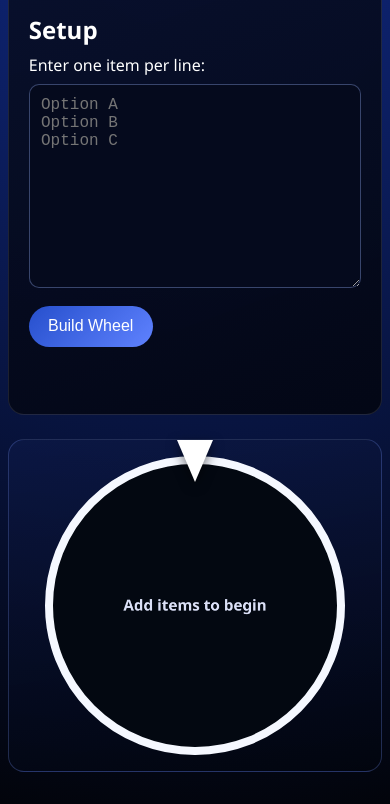
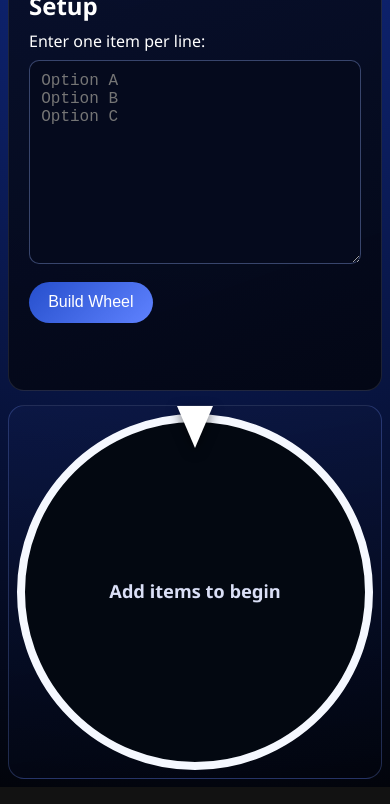
Before and after one commit to Jay2Base/WheelOfMisfortune, a plain HTML site: page index.html in a window 390 px wide. Shown: the part 115-919 px from the top of the page. Drawn offline with Linux system fonts and the light colour scheme.

Commit message:
chnaged responsiveness

```diff
--- a/styles.css
+++ b/styles.css
@@ -13,8 +13,15 @@
   box-sizing: border-box;
 }
 
+html,
+body {
+  width: 100%;
+  overflow-x: hidden;
+}
+
 body {
   margin: 0;
+  padding: clamp(0.5rem, 2vw, 1.25rem);
   min-height: 100vh;
   font-family: "Segoe UI", Tahoma, Geneva, Verdana, sans-serif;
   background: radial-gradient(circle at top, #102a88, var(--bg));
@@ -22,14 +29,16 @@ body {
 }
 
 .app {
-  width: min(1200px, 96vw);
-  margin: 2rem auto;
+  width: min(1240px, 100%);
+  margin: 0 auto;
   display: grid;
-  gap: 1.5rem;
+  gap: clamp(0.9rem, 2vw, 1.5rem);
   grid-template-columns: minmax(320px, 420px) 1fr;
+  align-items: start;
 }
 
 .panel {
+  min-width: 0;
   background: linear-gradient(160deg, rgba(9, 16, 44, 0.96), rgba(3, 7, 20, 0.97));
   border: 1px solid rgba(255, 255, 255, 0.1);
   border-radius: 16px;
@@ -109,6 +118,7 @@ button:disabled {
 }
 
 .wheel-area {
+  min-width: 0;
   display: grid;
   place-items: center;
   background: linear-gradient(170deg, rgba(13, 25, 71, 0.72), rgba(2, 5, 14, 0.82));
@@ -118,11 +128,11 @@ button:disabled {
 
 .wheel-frame {
   position: relative;
-  width: min(85vw, 600px);
+  width: min(100%, 680px);
   aspect-ratio: 1 / 1;
   display: grid;
   place-items: center;
-  padding: 1rem;
+  padding: clamp(0.5rem, 1.8vw, 1rem);
 }
 
 canvas {
@@ -275,8 +285,8 @@ canvas {
   position: fixed;
   inset: 0;
   z-index: 35;
-  width: 100vw;
-  height: 100vh;
+  width: 100%;
+  height: 100%;
   pointer-events: none;
   background: transparent;
 }
```
